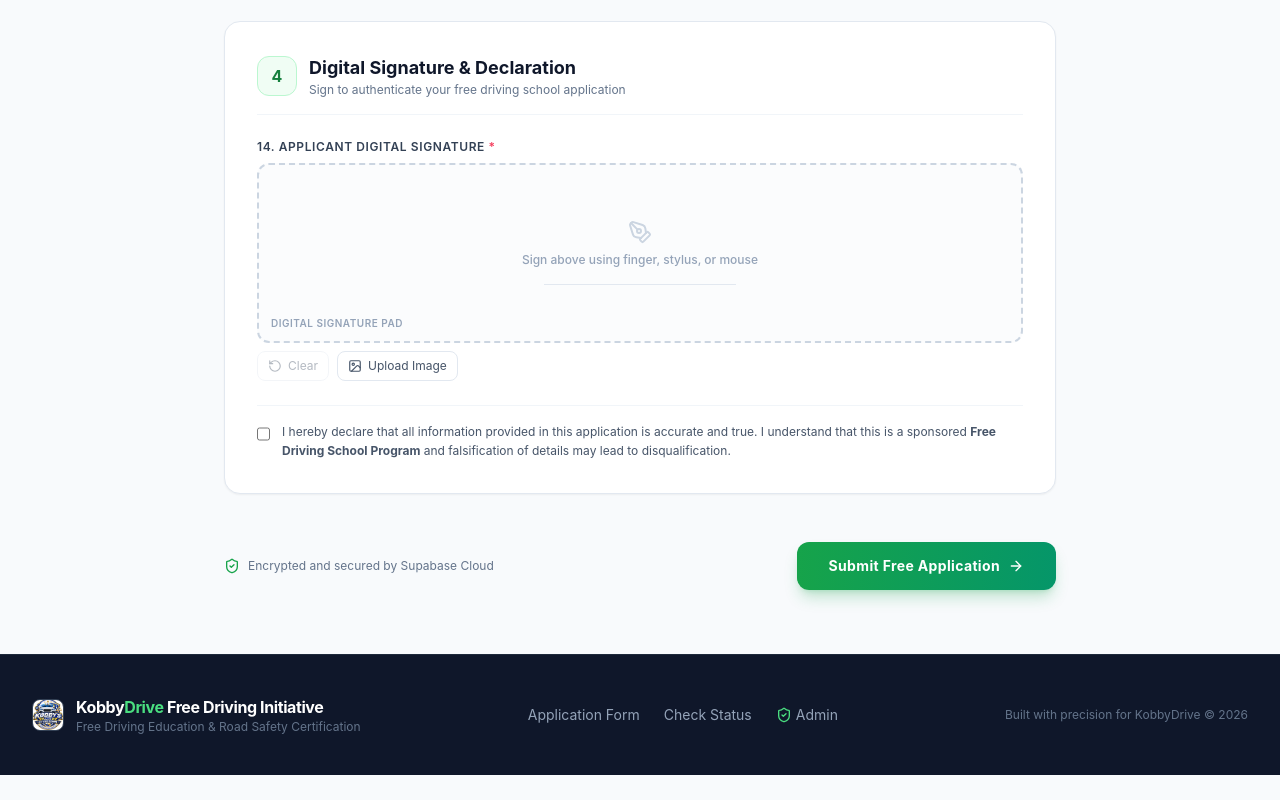
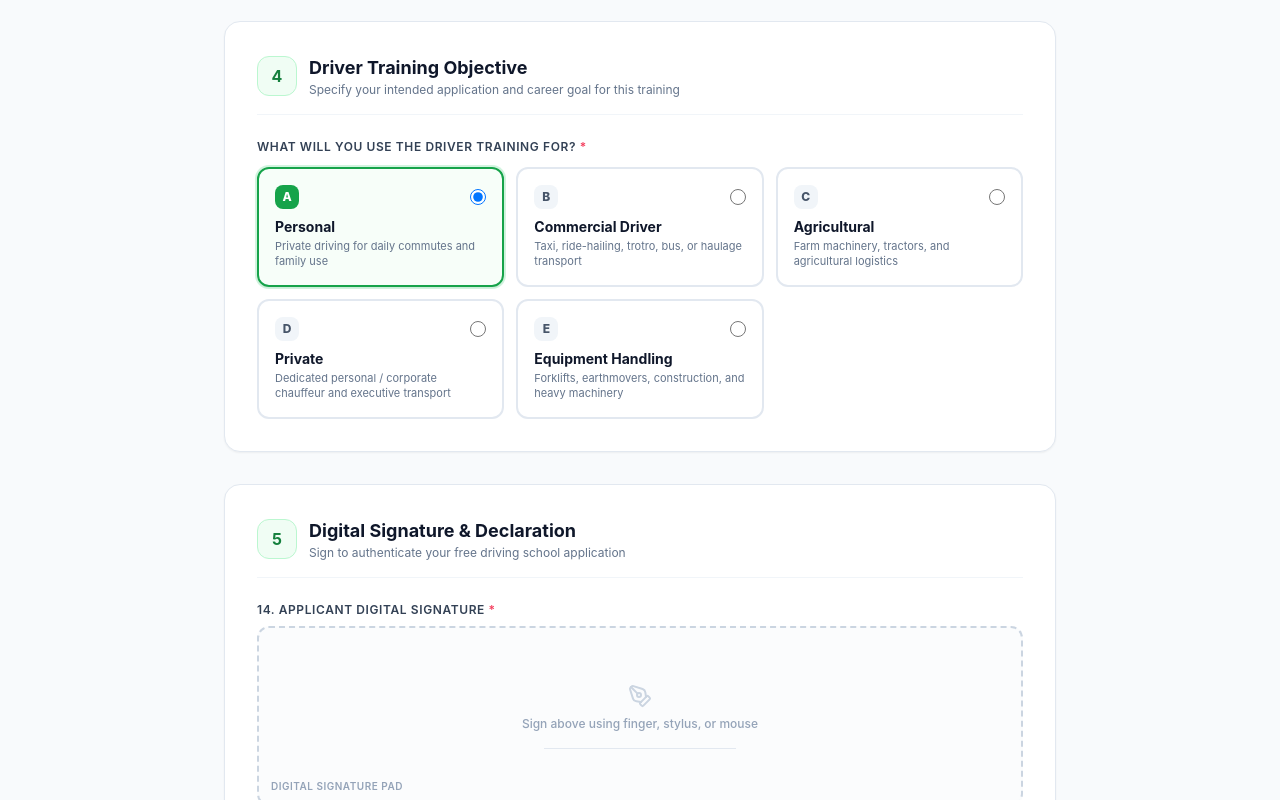
Before and after one commit to awuah/kobbydrive, a Next.js app: page / in a window 1280 px wide. Shown: the part 1960-2760 px from the top of the page. Before the commit the page ends 2735 px from the top, so only its background shows below. Built offline with nearby package versions, Linux system fonts and the light colour scheme.

Commit message:
feat: add required question 'What will you use the driver training for?' with 5 options

```diff
--- a/src/app/admin/page.tsx
+++ b/src/app/admin/page.tsx
@@ -177,6 +177,7 @@ export default function AdminDashboardPage() {
       "Nationality",
       "Phone Number",
       "Email",
+      "Training Purpose",
       "House Address",
       "Postal Address",
       "Status",
@@ -197,6 +198,7 @@ export default function AdminDashboardPage() {
       `"${app.nationality}"`,
       `"${app.phone_number}"`,
       `"${app.email}"`,
+      `"${(app.training_purpose || "Personal").replace(/"/g, '""')}"`,
       `"${app.house_address.replace(/"/g, '""')}"`,
       `"${(app.postal_address || "").replace(/"/g, '""')}"`,
       `"${app.status}"`,
@@ -417,7 +419,12 @@ export default function AdminDashboardPage() {
                         <div className="font-bold text-slate-900">
                           {app.title} {app.surname} {app.last_name}
                         </div>
-                        <div className="text-[11px] text-slate-400">{app.nationality}</div>
+                        <div className="flex items-center gap-1.5 mt-0.5">
+                          <span className="text-[11px] text-slate-400">{app.nationality}</span>
+                          <span className="text-[10px] font-semibold bg-brand-50 text-brand-700 px-1.5 py-0.5 rounded border border-brand-200">
+                            {app.training_purpose || "Personal"}
+                          </span>
+                        </div>
                       </td>
 
                       <td className="p-4">
--- a/src/app/api/applications/route.ts
+++ b/src/app/api/applications/route.ts
@@ -20,6 +20,7 @@ export async function POST(req: NextRequest) {
       nationality,
       email,
       phone_number,
+      training_purpose,
       signature_data,
     } = body;
 
@@ -36,6 +37,7 @@ export async function POST(req: NextRequest) {
       !house_address ||
       !email ||
       !phone_number ||
+      !training_purpose ||
       !signature_data
     ) {
       return NextResponse.json(
@@ -65,6 +67,7 @@ export async function POST(req: NextRequest) {
           nationality: nationality?.trim() || "Ghanaian",
           email: email.trim().toLowerCase(),
           phone_number: phone_number.trim(),
+          training_purpose: training_purpose?.trim() || "Personal",
           signature_data,
           status: "pending",
           admin_notes: "",
@@ -166,6 +169,7 @@ export async function GET(req: NextRequest) {
       nationality,
       email,
       phone_number,
+      training_purpose,
       status,
       created_at,
       updated_at
--- a/src/app/track/page.tsx
+++ b/src/app/track/page.tsx
@@ -235,11 +235,17 @@ function TrackContent() {
                 </div>
 
                 {/* Dossier Information Summary */}
-                <div className="grid grid-cols-1 sm:grid-cols-3 gap-4 pt-4 border-t border-slate-100 text-xs">
+                <div className="grid grid-cols-1 sm:grid-cols-4 gap-4 pt-4 border-t border-slate-100 text-xs">
                   <div>
                     <span className="text-slate-400 block">ID Document</span>
                     <span className="font-semibold text-slate-800">
                       {app.id_type}: {app.id_number}
+                    </span>
+                  </div>
+                  <div>
+                    <span className="text-slate-400 block">Training Purpose</span>
+                    <span className="font-semibold text-brand-700">
+                      {app.training_purpose || "Personal"}
                     </span>
                   </div>
                   <div>
--- a/src/components/ApplicationDetailsModal.tsx
+++ b/src/components/ApplicationDetailsModal.tsx
@@ -231,6 +231,13 @@ export default function ApplicationDetailsModal({
                     </a>
                   </div>
 
+                  <div className="flex justify-between py-1 border-b border-slate-50">
+                    <span className="text-slate-500 font-medium">Training Purpose</span>
+                    <span className="font-bold text-brand-700 bg-brand-50 px-2 py-0.5 rounded border border-brand-200">
+                      {application.training_purpose || "Personal"}
+                    </span>
+                  </div>
+
                   <div className="py-1 border-b border-slate-50">
                     <span className="text-slate-500 font-medium block mb-0.5">10. House / Residential Address</span>
                     <span className="font-medium text-slate-900">{application.house_address}</span>
--- a/src/components/ApplicationForm.tsx
+++ b/src/components/ApplicationForm.tsx
@@ -36,6 +36,7 @@ interface FormState {
   nationality: string;
   email: string;
   phone_number: string;
+  training_purpose: string;
   signature_data: string;
   agreed_terms: boolean;
 }
@@ -54,6 +55,7 @@ const initialFormState: FormState = {
   nationality: "Ghanaian",
   email: "",
   phone_number: "",
+  training_purpose: "Personal",
   signature_data: "",
   agreed_terms: false,
 };
@@ -95,6 +97,8 @@ export default function ApplicationForm() {
     if (!form.email.trim() || !form.email.includes("@")) return "Please provide a valid Email Address.";
     if (!form.phone_number.trim() || form.phone_number.length < 8)
       return "Please provide a valid Phone Number.";
+    if (!form.training_purpose)
+      return "Please select what you will use the driver training for.";
     if (!form.signature_data) return "Digital signature is required. Please sign in the box below.";
     if (!form.agreed_terms)
       return "Please agree to the declaration and program terms before submitting.";
@@ -238,6 +242,10 @@ export default function ApplicationForm() {
                 <div>
                   <span className="text-slate-500 text-xs block">Email Address</span>
                   <span className="font-medium text-slate-800">{submittedData.form.email}</span>
+                </div>
+                <div>
+                  <span className="text-slate-500 text-xs block">Training Purpose</span>
+                  <span className="font-semibold text-brand-700">{submittedData.form.training_purpose}</span>
                 </div>
                 <div className="sm:col-span-2">
                   <span className="text-slate-500 text-xs block">House / Residential Address</span>
@@ -564,11 +572,77 @@ export default function ApplicationForm() {
         </div>
       </div>
 
-      {/* Section 4: Signature & Declaration */}
+      {/* Section 4: Training Purpose */}
       <div className="bg-white rounded-2xl p-6 sm:p-8 border border-slate-200 shadow-sm space-y-6">
         <div className="flex items-center gap-3 border-b border-slate-100 pb-4">
           <div className="w-10 h-10 rounded-xl bg-brand-50 border border-brand-200 flex items-center justify-center text-brand-700 font-bold">
             4
+          </div>
+          <div>
+            <h3 className="text-lg font-bold text-slate-900">Driver Training Objective</h3>
+            <p className="text-xs text-slate-500">Specify your intended application and career goal for this training</p>
+          </div>
+        </div>
+
+        <div>
+          <label className="block text-xs font-semibold uppercase tracking-wider text-slate-700 mb-3">
+            What will you use the driver training for? <span className="text-rose-500">*</span>
+          </label>
+
+          <div className="grid grid-cols-1 sm:grid-cols-2 lg:grid-cols-3 gap-3">
+            {[
+              { id: "Personal", letter: "A", label: "Personal", desc: "Private driving for daily commutes and family use" },
+              { id: "Commercial Driver", letter: "B", label: "Commercial Driver", desc: "Taxi, ride-hailing, trotro, bus, or haulage transport" },
+              { id: "Agricultural", letter: "C", label: "Agricultural", desc: "Farm machinery, tractors, and agricultural logistics" },
+              { id: "Private", letter: "D", label: "Private", desc: "Dedicated personal / corporate chauffeur and executive transport" },
+              { id: "Equipment Handling", letter: "E", label: "Equipment Handling", desc: "Forklifts, earthmovers, construction, and heavy machinery" },
+            ].map((opt) => {
+              const isSelected = form.training_purpose === opt.id;
+              return (
+                <label
+                  key={opt.id}
+                  className={`relative p-4 rounded-xl border-2 cursor-pointer transition-all flex flex-col justify-between select-none ${
+                    isSelected
+                      ? "border-brand-600 bg-brand-50/50 ring-2 ring-brand-500/20 shadow-sm"
+                      : "border-slate-200 bg-white hover:border-slate-300 hover:bg-slate-50/50"
+                  }`}
+                >
+                  <div className="flex items-center justify-between mb-2">
+                    <span
+                      className={`w-6 h-6 rounded-lg text-xs font-extrabold flex items-center justify-center ${
+                        isSelected
+                          ? "bg-brand-600 text-white"
+                          : "bg-slate-100 text-slate-600"
+                      }`}
+                    >
+                      {opt.letter}
+                    </span>
+                    <input
+                      type="radio"
+                      name="training_purpose"
+                      value={opt.id}
+                      checked={isSelected}
+                      onChange={handleChange}
+                      className="w-4 h-4 text-brand-600 focus:ring-brand-500 border-slate-300"
+                      required
+                    />
+                  </div>
+                  <div>
+                    <h4 className="font-bold text-sm text-slate-900">{opt.label}</h4>
+                    <p className="text-[11px] text-slate-500 mt-0.5 leading-snug">{opt.desc}</p>
+                  </div>
+                </label>
+              );
+            })}
+          </div>
+        </div>
+      </div>
+
+      {/* Section 5: Signature & Declaration */}
+      <div className="bg-white rounded-2xl p-6 sm:p-8 border border-slate-200 shadow-sm space-y-6">
+        <div className="flex items-center gap-3 border-b border-slate-100 pb-4">
+          <div className="w-10 h-10 rounded-xl bg-brand-50 border border-brand-200 flex items-center justify-center text-brand-700 font-bold">
+            5
           </div>
           <div>
             <h3 className="text-lg font-bold text-slate-900">Digital Signature & Declaration</h3>
```
Also changed, not shown: src/lib/types.ts (+8 -0 lines).
